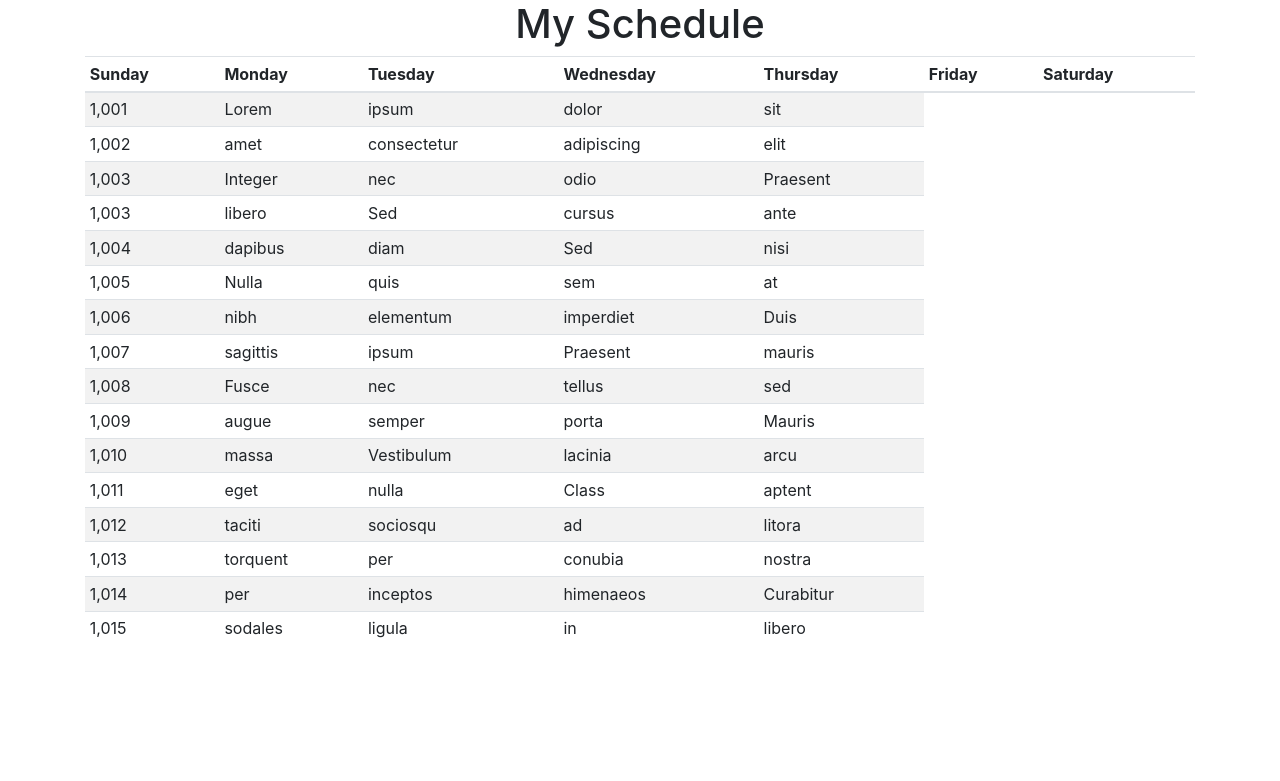
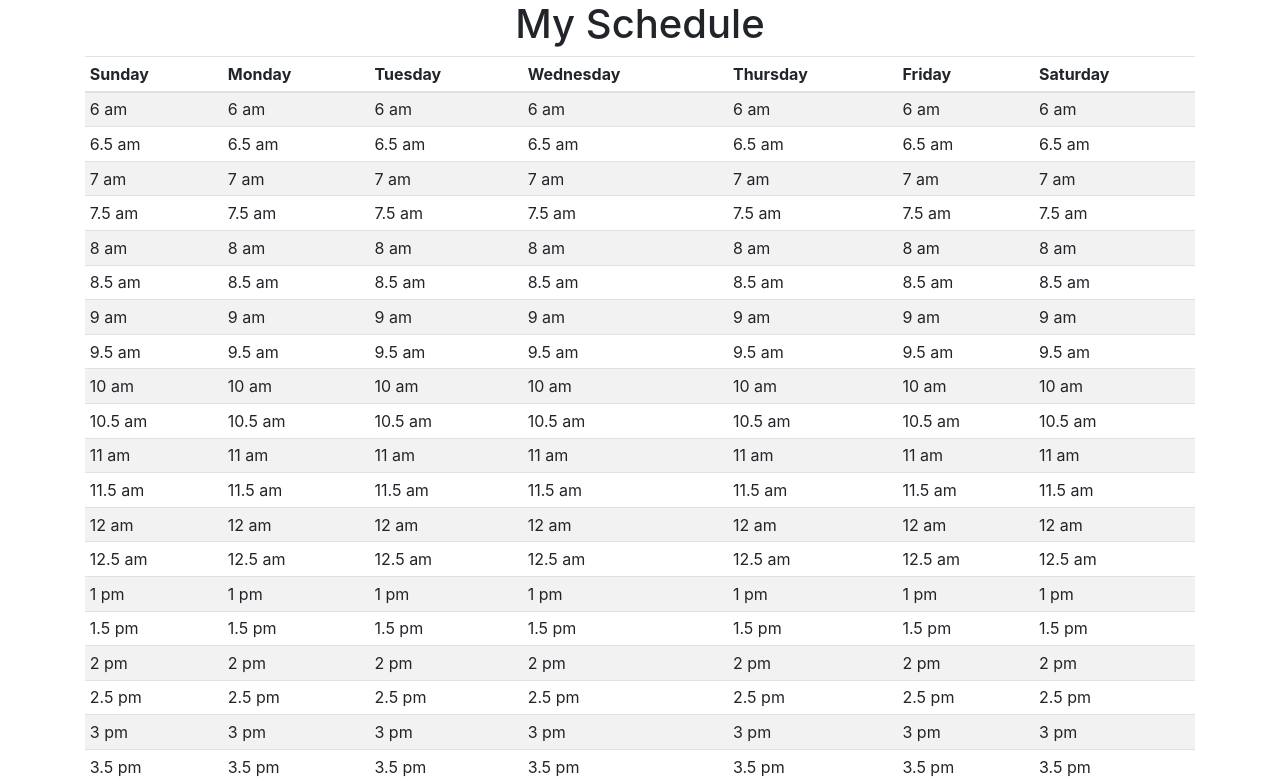
Before and after one commit to dmall5595/SchedulingApp, an Angular app: page / in a window 1280 px wide. Shown: the top 781 px of the page. Built offline with nearby package versions, Linux system fonts and the light colour scheme.

Commit message:
Created component and continuing to update style

```diff
--- a/src/app/app.component.css
+++ b/src/app/app.component.css
@@ -0,0 +1,5 @@
+td:hover {
+    /* color: #607D8B; */
+    background-color: #DDD;
+    /* left: .1em; */
+  }
--- a/src/app/app.component.html
+++ b/src/app/app.component.html
@@ -17,120 +17,17 @@
         </tr> -->
       </thead>
       <tbody>
-              <tr>
-                <td>1,001</td>
-                <td>Lorem</td>
-                <td>ipsum</td>
-                <td>dolor</td>
-                <td>sit</td>
-              </tr>
-              <tr>
-                <td>1,002</td>
-                <td>amet</td>
-                <td>consectetur</td>
-                <td>adipiscing</td>
-                <td>elit</td>
-              </tr>
-              <tr>
-                <td>1,003</td>
-                <td>Integer</td>
-                <td>nec</td>
-                <td>odio</td>
-                <td>Praesent</td>
-              </tr>
-              <tr>
-                <td>1,003</td>
-                <td>libero</td>
-                <td>Sed</td>
-                <td>cursus</td>
-                <td>ante</td>
-              </tr>
-              <tr>
-                <td>1,004</td>
-                <td>dapibus</td>
-                <td>diam</td>
-                <td>Sed</td>
-                <td>nisi</td>
-              </tr>
-              <tr>
-                <td>1,005</td>
-                <td>Nulla</td>
-                <td>quis</td>
-                <td>sem</td>
-                <td>at</td>
-              </tr>
-              <tr>
-                <td>1,006</td>
-                <td>nibh</td>
-                <td>elementum</td>
-                <td>imperdiet</td>
-                <td>Duis</td>
-              </tr>
-              <tr>
-                <td>1,007</td>
-                <td>sagittis</td>
-                <td>ipsum</td>
-                <td>Praesent</td>
-                <td>mauris</td>
-              </tr>
-              <tr>
-                <td>1,008</td>
-                <td>Fusce</td>
-                <td>nec</td>
-                <td>tellus</td>
-                <td>sed</td>
-              </tr>
-              <tr>
-                <td>1,009</td>
-                <td>augue</td>
-                <td>semper</td>
-                <td>porta</td>
-                <td>Mauris</td>
-              </tr>
-              <tr>
-                <td>1,010</td>
-                <td>massa</td>
-                <td>Vestibulum</td>
-                <td>lacinia</td>
-                <td>arcu</td>
-              </tr>
-              <tr>
-                <td>1,011</td>
-                <td>eget</td>
-                <td>nulla</td>
-                <td>Class</td>
-                <td>aptent</td>
-              </tr>
-              <tr>
-                <td>1,012</td>
-                <td>taciti</td>
-                <td>sociosqu</td>
-                <td>ad</td>
-                <td>litora</td>
-              </tr>
-              <tr>
-                <td>1,013</td>
-                <td>torquent</td>
-                <td>per</td>
-                <td>conubia</td>
-                <td>nostra</td>
-              </tr>
-              <tr>
-                <td>1,014</td>
-                <td>per</td>
-                <td>inceptos</td>
-                <td>himenaeos</td>
-                <td>Curabitur</td>
-              </tr>
-              <tr>
-                <td>1,015</td>
-                <td>sodales</td>
-                <td>ligula</td>
-                <td>in</td>
-                <td>libero</td>
+        <tr *ngFor="let time of times; let i = index">
+          <td *ngFor="let column of columns; let j = index" (click)="test(i, j)">
+            {{times[i]}}
+            <!-- <button type="button" class="btn btn-outline-secondary" placement="top"
+              ngbPopover="Vivamus sagittis lacus vel augue laoreet rutrum faucibus." popoverTitle="Popover on top">
+              Popover on top
+            </button> -->
+          </td>
         </tr>
       </tbody>
     </table>
   </div>
-
 </div>
+<app-meeting-slot></app-meeting-slot>
--- a/src/app/app.component.ts
+++ b/src/app/app.component.ts
@@ -1,16 +1,30 @@
-import { Component } from '@angular/core';
+import { Component, OnInit } from '@angular/core';
 
 @Component({
   selector: 'app-root',
   templateUrl: './app.component.html',
   styleUrls: ['./app.component.css']
 })
-export class AppComponent {
+export class AppComponent implements OnInit {
   title = 'app';
   columns = ["Sunday", "Monday", "Tuesday", "Wednesday", "Thursday", "Friday", "Saturday"]
+  times = new Array(37);
 
-  test() {
-    console.log("yo")
+  test(i, j) {
+    console.log(i + "," + j)
+  }
+
+  ngOnInit() {
+    var j = 6
+    var am_pm = "am"
+    for (var i = 0; i < this.times.length; i ++) {
+      this.times[i] = j + " " + am_pm
+      j += .5
+      if (j == 13) {
+        j = 1
+        am_pm = "pm"
+      }
+    }
   }
 
 }
--- a/src/app/app.module.ts
+++ b/src/app/app.module.ts
@@ -1,15 +1,19 @@
 import { BrowserModule } from '@angular/platform-browser';
 import { NgModule } from '@angular/core';
 import { NgbModule } from '@ng-bootstrap/ng-bootstrap';
+import { FormsModule } from '@angular/forms';
 
 import { AppComponent } from './app.component';
+import { MeetingSlotComponent } from './meeting-slot/meeting-slot.component';
 
 @NgModule({
   declarations: [
-    AppComponent
+    AppComponent,
+    MeetingSlotComponent
   ],
   imports: [
     BrowserModule,
+    FormsModule,
     NgbModule.forRoot()
   ],
   providers: [],
--- /dev/null
+++ b/src/app/meeting-slot/meeting-slot.component.html
@@ -0,0 +1,9 @@
+<p>
+  meeting-slot works!
+</p>
+
+<div>
+    <label>title:
+      <input [(ngModel)]="meeting.title" placeholder="title">
+    </label>
+</div>
--- /dev/null
+++ b/src/app/meeting-slot/meeting-slot.component.ts
@@ -0,0 +1,28 @@
+import { Component, OnInit } from '@angular/core';
+import { Meeting } from '../meeting';
+import { MEETINGS } from '../mock-meetings';
+
+@Component({
+  selector: 'app-meeting-slot',
+  templateUrl: './meeting-slot.component.html',
+  styleUrls: ['./meeting-slot.component.css']
+})
+export class MeetingSlotComponent implements OnInit {
+
+  meeting: Meeting = {
+    slot: "",
+    title: "",
+    description: "",
+    participants: [""],
+  };
+
+  meetings = MEETINGS;
+
+  selectedMeeting: Meeting;
+
+  constructor() { }
+
+  ngOnInit() {
+  }
+
+}
--- /dev/null
+++ b/src/app/meeting.ts
@@ -0,0 +1,6 @@
+export class Meeting {
+  slot: string;
+  title: string;
+  description: string;
+  participants: string[];
+}
--- /dev/null
+++ b/src/app/mock-meetings.ts
@@ -0,0 +1,11 @@
+import { Meeting } from './meeting';
+
+export const MEETINGS: Meeting[] = [
+  { slot: "1,3", title: "Discuss Dark Knight's Solution", description: "We will be chating about Bruce's great solution",
+  participants: ["Dan Mallon", "Bruce Wayne", "Jim Gordon"] },
+  { slot: "0,7", title: "Discuss Solution", description: "We will be chating",
+  participants: ["Joe Jimbo", "Bruce Banner", "Case Cords"] },
+  { slot: "4,2", title: "Discuss Idea", description: "We will be chating",
+  participants: ["Dan Danesworth", "Wes Welker", "Yao Yi"] },
+
+];
```
Also changed, not shown: src/app/meeting-slot/meeting-slot.component.css (added), 1 other file (tests, documents, lock files or other folders). Lines whose indentation alone changed are shown as unchanged.
